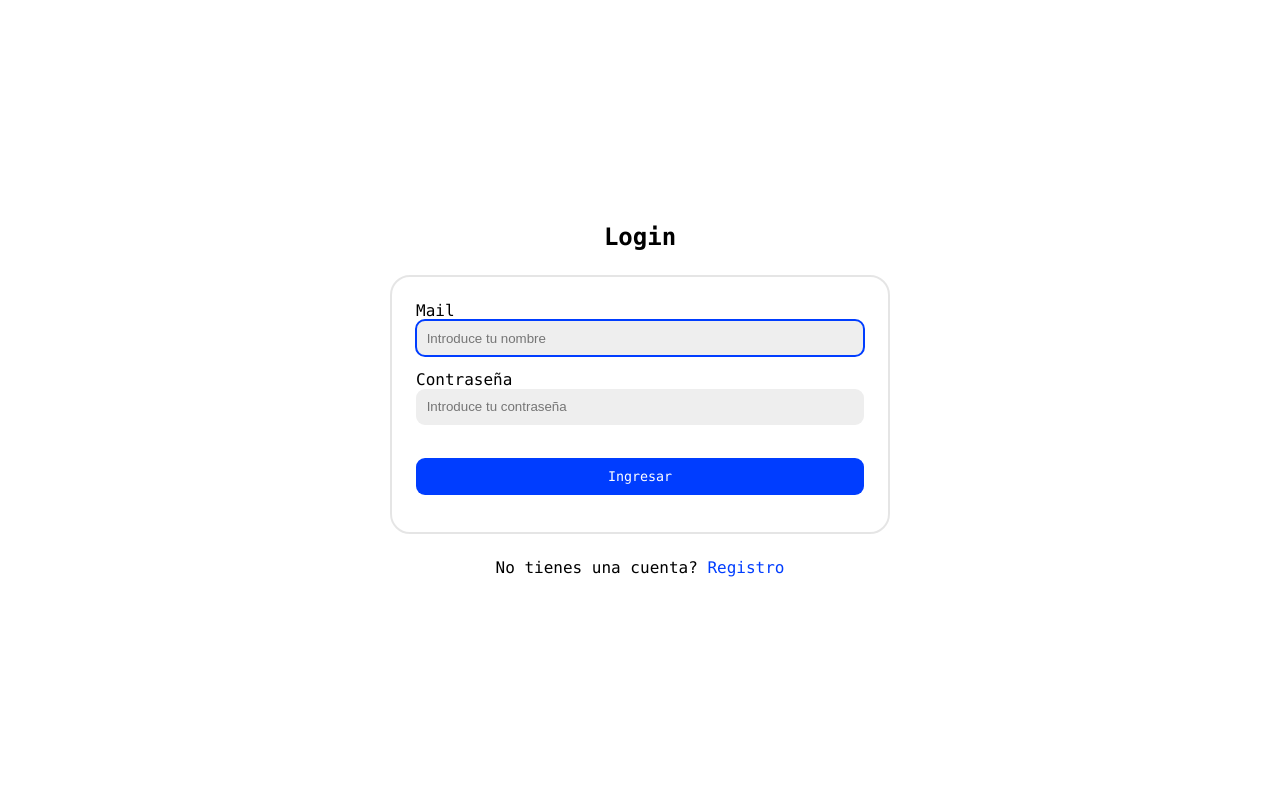
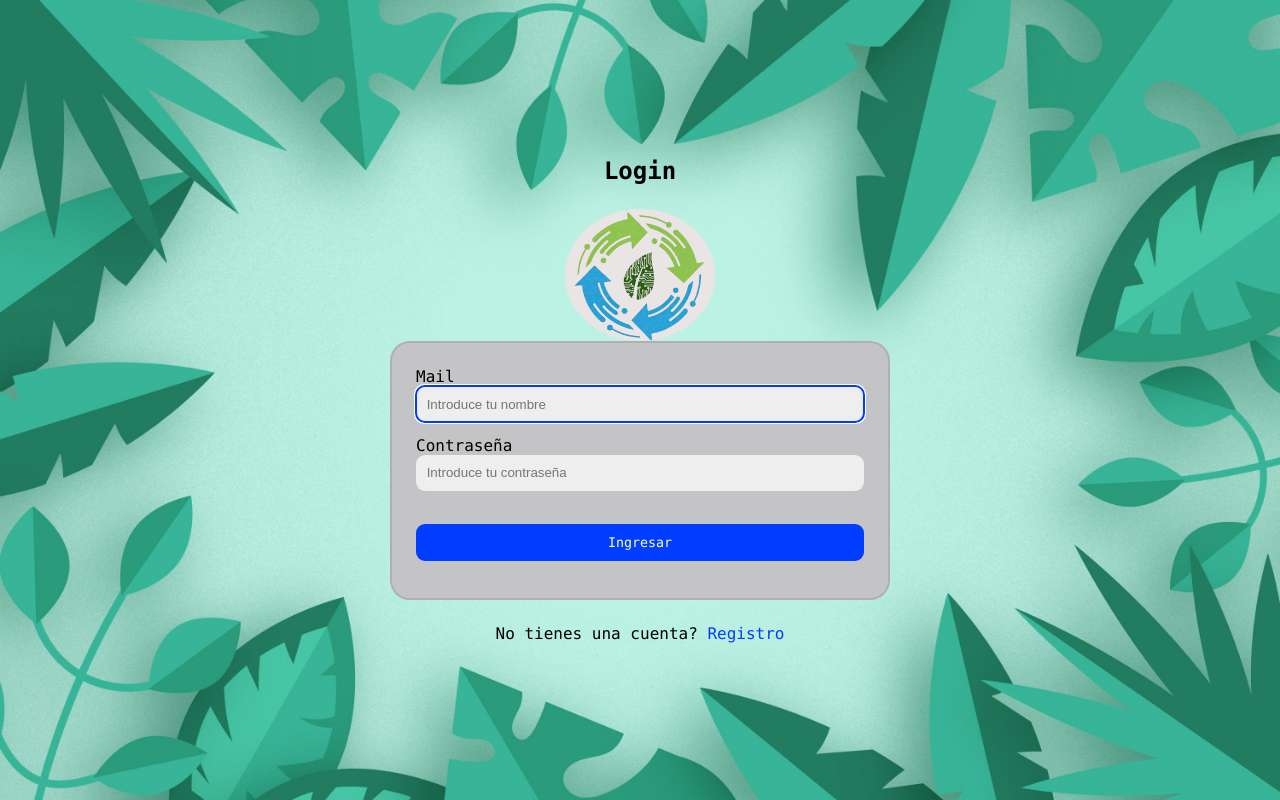
Before and after one commit to isc05/TAKAX, a plain HTML site: page login.html in a window 1280 px wide. Drawn offline with Linux system fonts and the light colour scheme.

Commit message:
login style - diseño de login

```diff
--- a/css/styles.css
+++ b/css/styles.css
@@ -16,6 +16,10 @@ body{
 }
 
 section{
+    background: url(../img/background-01.jpg);
+    background-repeat: no-repeat;
+    background-size: cover;
+    background-position: center;
     display:flex;
     flex-wrap: wrap;
     height: 100vh;
@@ -26,9 +30,15 @@ section{
 }
 
 section h1{
-    font-size: 3em;
+    font-size: 7em;
+
 }
 
+section img {
+    width: 12%;
+    border-radius: 50%;
+    background-color: #e9e5e5;
+}
 section h2{
     text-align: center;
     width: 100%;
@@ -37,6 +47,7 @@ section h2{
 }
 
 section form{
+    background-color: #c4c4c6;
     padding: 1.5em;
     display: flex;
     flex-wrap: wrap;
--- a/login.html
+++ b/login.html
@@ -10,6 +10,7 @@
 <body>
     <section>
         <h2>Login</h2>
+        <img src="img/logo-takax.png" alt="">
         <form id="loginForm">
             <label>Mail</label>
             <input type="email" placeholder="Introduce tu nombre" id="email" required autofocus>
```
Also changed, not shown: img/background-01.jpg (added).
